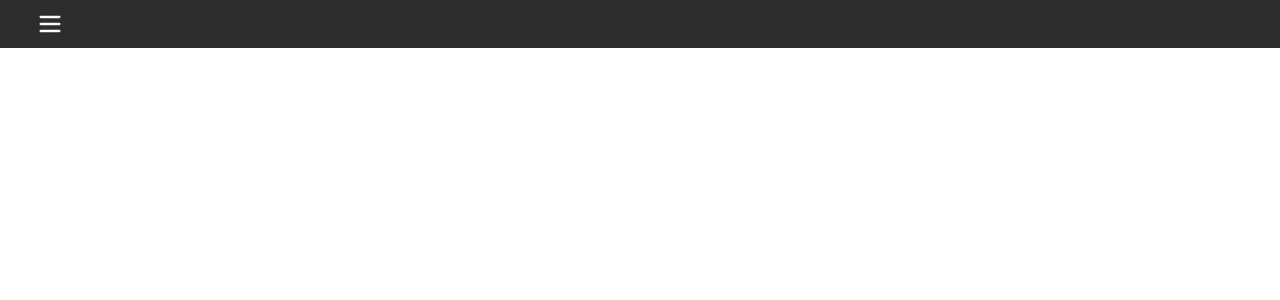
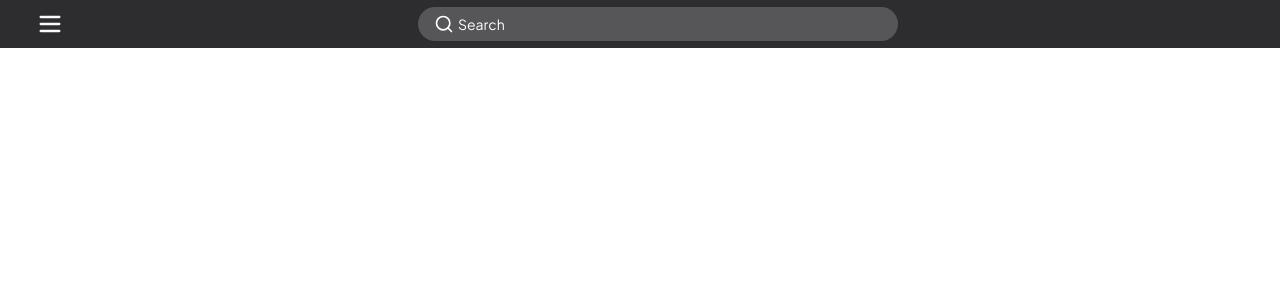
Before and after one commit to Oz996/Flow-Task-Manager, a Next.js app: page / in a window 1280 px wide. Shown: the top 300 px of the page. Built offline with nearby package versions, Linux system fonts and the light colour scheme.

Commit message:
created components for header

```diff
--- a/app/globals.css
+++ b/app/globals.css
@@ -1,10 +1,6 @@
 @tailwind base;
 @tailwind components;
 @tailwind utilities;
-
-:root {
-  --main-color: 240, 2%, 18%;
-}
 
 @layer base {
   :root {
@@ -27,6 +23,8 @@
     --border: 0 0% 89.8%;
     --input: 0 0% 89.8%;
     --ring: 0 0% 3.9%;
+    --main: 240, 2%, 18%;
+    --main-light: 240, 1%, 34%;
     --radius: 0.5rem;
     --chart-1: 12 76% 61%;
     --chart-2: 173 58% 39%;
--- a/components/header/header.tsx
+++ b/components/header/header.tsx
@@ -1,13 +1,13 @@
-import { Button } from "@/components/ui/button";
-import { Menu } from "lucide-react";
+import Searchbar from "./searchbar";
+import SidebarButton from "./sidebar-button";
 
 export default function Header() {
   return (
     <header className="w-screen h-[3rem] bg-main absolute left-0 top-0">
       <div className="container flex justify-between items-center h-full">
-        <Button className="bg-transparent p-1">
-          <Menu size={28} />
-        </Button>
+        <SidebarButton />
+        <Searchbar />
+        <div></div>
       </div>
     </header>
   );
--- /dev/null
+++ b/components/header/searchbar.tsx
@@ -0,0 +1,14 @@
+import { Input } from "@/components/ui/input";
+import { Search } from "lucide-react";
+
+export default function Searchbar() {
+  return (
+    <div className="relative text-white">
+      <Search className="absolute left-4 top-[.4rem]" size={20} />
+      <Input
+        className="rounded-full w-[30rem] px-10 placeholder:text-white bg-main-light border-none h-[2.1rem]"
+        placeholder="Search"
+      />
+    </div>
+  );
+}
--- /dev/null
+++ b/components/header/sidebar-button.tsx
@@ -0,0 +1,11 @@
+"use client";
+import { Button } from "@/components/ui/button";
+import { Menu } from "lucide-react";
+
+export default function SidebarButton() {
+  return (
+    <Button className="bg-transparent p-1 hover:bg-main-light">
+      <Menu size={28} />
+    </Button>
+  );
+}
--- /dev/null
+++ b/components/ui/input.tsx
@@ -0,0 +1,25 @@
+import * as React from "react"
+
+import { cn } from "@/lib/utils"
+
+export interface InputProps
+  extends React.InputHTMLAttributes<HTMLInputElement> {}
+
+const Input = React.forwardRef<HTMLInputElement, InputProps>(
+  ({ className, type, ...props }, ref) => {
+    return (
+      <input
+        type={type}
+        className={cn(
+          "flex h-10 w-full rounded-md border border-input bg-background px-3 py-2 text-sm ring-offset-background file:border-0 file:bg-transparent file:text-sm file:font-medium file:text-foreground placeholder:text-muted-foreground focus-visible:outline-none focus-visible:ring-2 focus-visible:ring-ring focus-visible:ring-offset-2 disabled:cursor-not-allowed disabled:opacity-50",
+          className
+        )}
+        ref={ref}
+        {...props}
+      />
+    )
+  }
+)
+Input.displayName = "Input"
+
+export { Input }
--- a/tailwind.config.ts
+++ b/tailwind.config.ts
@@ -24,7 +24,10 @@
         ring: "hsl(var(--ring))",
         background: "hsl(var(--background))",
         foreground: "hsl(var(--foreground))",
-        main: "hsl(var(--main-color))",
+        main: {
+          DEFAULT: "hsl(var(--main))",
+          light: "hsl(var(--main-light))",
+        },
         primary: {
           DEFAULT: "hsl(var(--primary))",
           foreground: "hsl(var(--primary-foreground))",
```
